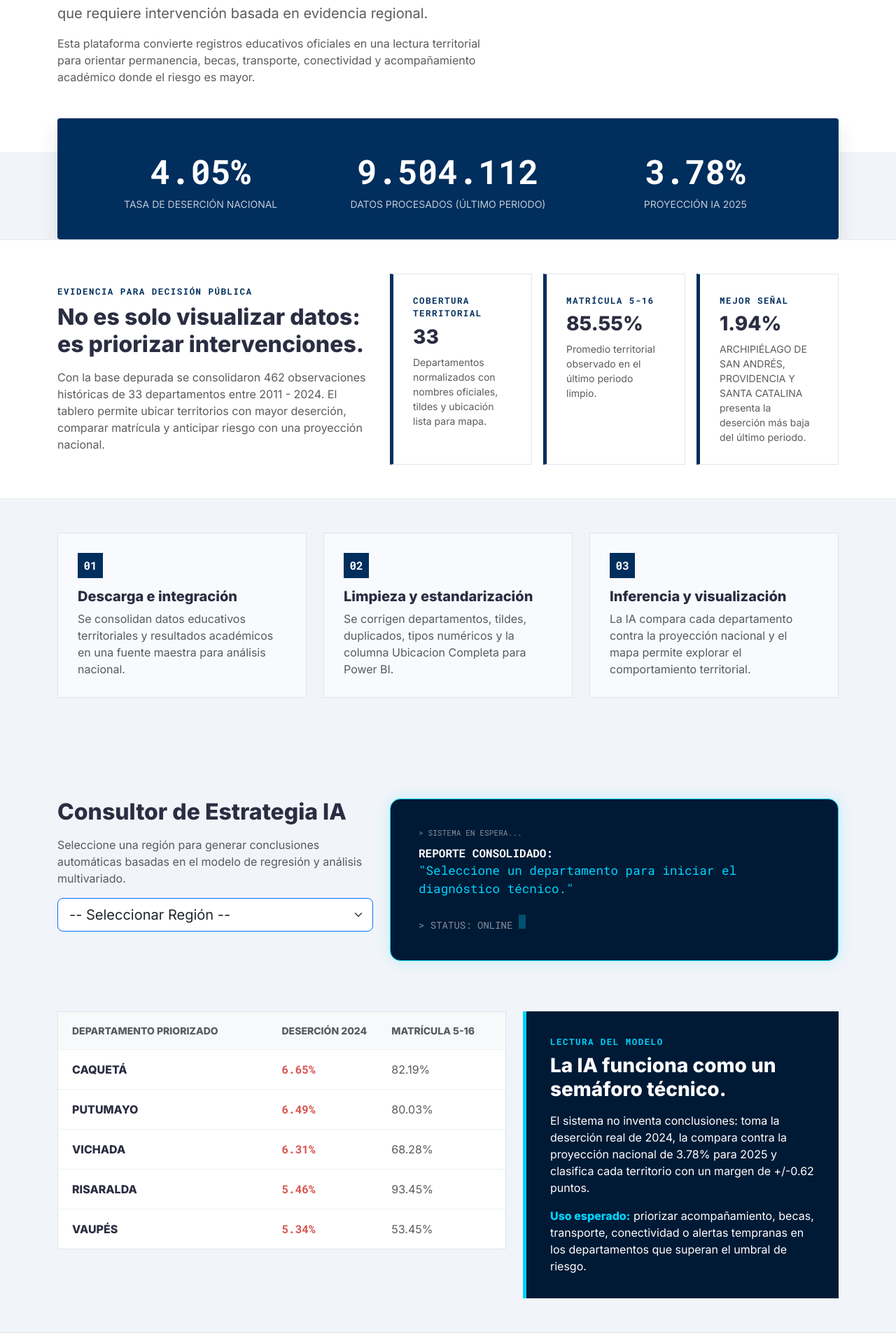
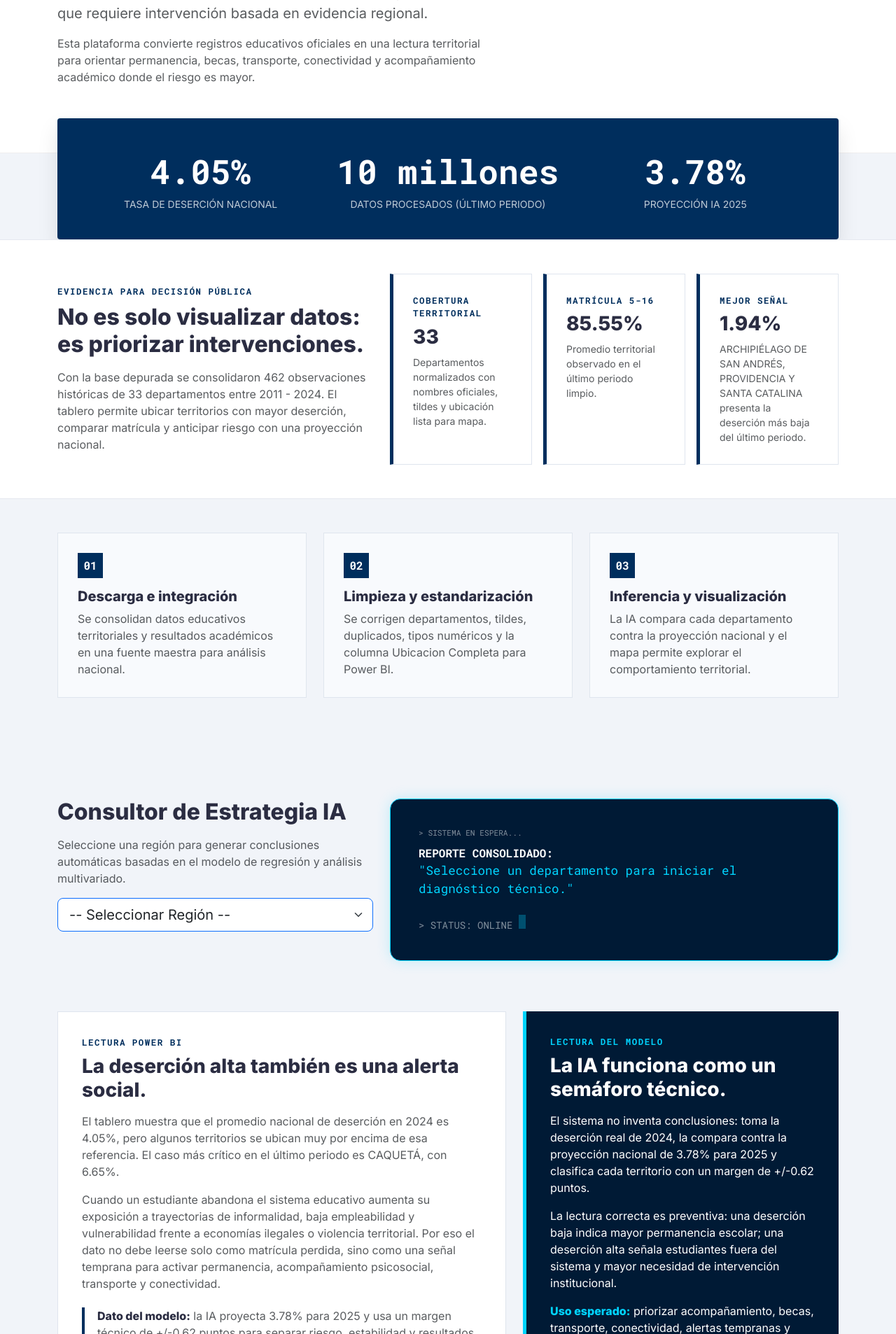
Before and after one commit to Pipemora1324/Deserci-n-Escolar, a Django app: page / in a window 1280 px wide. Shown: the part 426-2332 px from the top of the page at 70% size. Run offline with Django 5.2, Linux system fonts and the light colour scheme.

Commit message:
actualizacion index y views

```diff
--- a/web/analytics/views.py
+++ b/web/analytics/views.py
@@ -256,11 +256,7 @@ def home(request):
             if col_matricula
             else None
         )
-        total_estudiantes = (
-            _formato_entero_colombia(datos_ultimo_ano[col_poblacion].sum())
-            if col_poblacion
-            else _formato_entero_colombia(len(historico))
-        )
+        total_estudiantes = "10 millones"
 
         prediccion_ia = None
         ano_prediccion = None
--- a/web/templates/index.html
+++ b/web/templates/index.html
@@ -141,32 +141,17 @@
             margin-bottom: 14px;
         }
 
-        .risk-table {
+        .powerbi-reading {
             background: white;
             border: 1px solid #dfe5ee;
+            padding: 34px;
+            height: 100%;
         }
 
-        .risk-row {
-            display: grid;
-            grid-template-columns: 1.4fr 0.7fr 0.7fr;
-            gap: 14px;
-            padding: 16px 20px;
-            border-bottom: 1px solid #edf0f5;
-            align-items: center;
-        }
-
-        .risk-row:last-child {
-            border-bottom: 0;
-        }
-
-        .risk-row:hover {
-            background: #f7fbff;
-        }
-
-        .risk-value {
-            font-family: 'Roboto Mono', monospace;
-            font-weight: 700;
-            color: var(--accent-red);
+        .powerbi-fact {
+            border-left: 4px solid var(--primary-navy);
+            padding-left: 18px;
+            margin-top: 22px;
         }
 
         .method-note {
@@ -182,10 +167,6 @@
         }
 
         @media (max-width: 768px) {
-            .risk-row {
-                grid-template-columns: 1fr;
-            }
-
             .metric-value {
                 font-size: 2.1rem;
             }
@@ -331,19 +312,20 @@
     <section class="container pb-5">
         <div class="row g-4 align-items-stretch">
             <div class="col-lg-7">
-                <div class="risk-table">
-                    <div class="risk-row bg-light fw-bold text-uppercase small text-muted">
-                        <span>Departamento priorizado</span>
-                        <span>Deserción {{ ultimo_ano }}</span>
-                        <span>Matrícula 5-16</span>
+                <div class="powerbi-reading">
+                    <div class="policy-kicker mb-2">Lectura Power BI</div>
+                    <h3 class="fw-bold mb-3">La deserción alta también es una alerta social.</h3>
+                    <p class="text-muted">El tablero muestra que el promedio nacional de deserción en {{ ultimo_ano }} es {{ promedio }}%, pero algunos territorios se ubican muy por encima de esa referencia. El caso más crítico en el último periodo es {{ depto_critico }}, con {{ valor_depto_critico }}%.</p>
+                    <p class="text-muted mb-0">Cuando un estudiante abandona el sistema educativo aumenta su exposición a trayectorias de informalidad, baja empleabilidad y vulnerabilidad frente a economías ilegales o violencia territorial. Por eso el dato no debe leerse solo como matrícula perdida, sino como una señal temprana para activar permanencia, acompañamiento psicosocial, transporte y conectividad.</p>
+
+                    <div class="powerbi-fact">
+                        <strong>Dato del modelo:</strong>
+                        <span class="text-muted">la IA proyecta {{ prediccion_ia }}% para {{ ano_prediccion }} y usa un margen técnico de +/-{{ margen_modelo }} puntos para separar riesgo, estabilidad y resultados favorables.</span>
                     </div>
-                    {% for item in top_riesgo %}
-                    <div class="risk-row">
-                        <span class="fw-bold">{{ item.departamento }}</span>
-                        <span class="risk-value">{{ item.desercion }}%</span>
-                        <span class="text-muted">{{ item.matricula }}%</span>
+                    <div class="powerbi-fact">
+                        <strong>Dato del tablero:</strong>
+                        <span class="text-muted">{{ depto_destacado }} aparece con la deserción más baja del último periodo: {{ valor_depto_destacado }}%. Ese comportamiento sirve como referencia para comparar territorios con mayor presión de abandono.</span>
                     </div>
-                    {% endfor %}
                 </div>
             </div>
             <div class="col-lg-5">
@@ -351,7 +333,8 @@
                     <div class="policy-kicker mb-2">Lectura del modelo</div>
                     <h3 class="fw-bold mb-3">La IA funciona como un semáforo técnico.</h3>
                     <p>El sistema no inventa conclusiones: toma la deserción real de {{ ultimo_ano }}, la compara contra la proyección nacional de {{ prediccion_ia }}% para {{ ano_prediccion }} y clasifica cada territorio con un margen de +/-{{ margen_modelo }} puntos.</p>
-                    <p class="mb-0"><strong>Uso esperado:</strong> priorizar acompañamiento, becas, transporte, conectividad o alertas tempranas en los departamentos que superan el umbral de riesgo.</p>
+                    <p>La lectura correcta es preventiva: una deserción baja indica mayor permanencia escolar; una deserción alta señala estudiantes fuera del sistema y mayor necesidad de intervención institucional.</p>
+                    <p class="mb-0"><strong>Uso esperado:</strong> priorizar acompañamiento, becas, transporte, conectividad, alertas tempranas y rutas psicosociales en los departamentos que superan el umbral de riesgo.</p>
                 </div>
             </div>
         </div>
```
